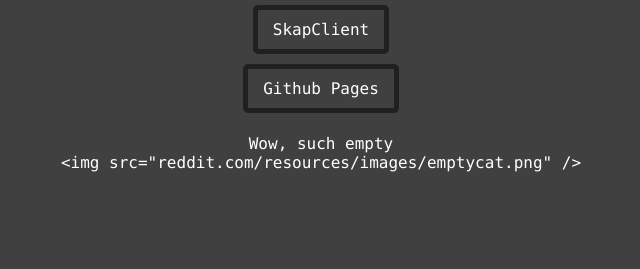
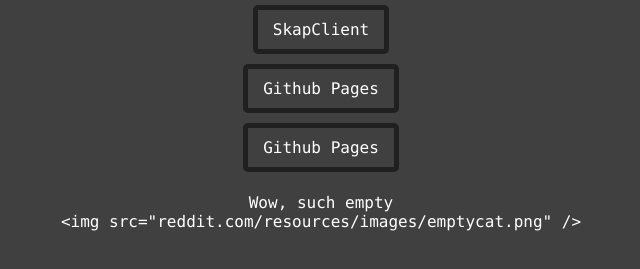
Before and after one commit to NKY5223/NKY5223.github.io, a plain HTML site: page index.html in a window 1280 px wide. Shown: the part 89-358 px from the top of the page, without its empty margins (319-959 px from the left). Drawn offline with Linux system fonts and the light colour scheme.

Commit message:
SkapBots

```diff
--- a/index.html
+++ b/index.html
@@ -9,6 +9,7 @@
         <h1>&nbsp;- My Stuff -&nbsp;</h1>
         <a class="stuff" href="https://nky5223.github.io/SkapClient" target="_blank">SkapClient</a>
         <a class="stuff" href="https://nky5223.github.io">Github Pages</a>
+        <a class="stuff" href="https://nky5223.github.io/SkapBots" target="_blank">Github Pages</a>
         <p>Wow, such empty<br>&lt;img src="reddit.com/resources/images/emptycat.png" /&gt;</p>
     </body>
 </html>
```
